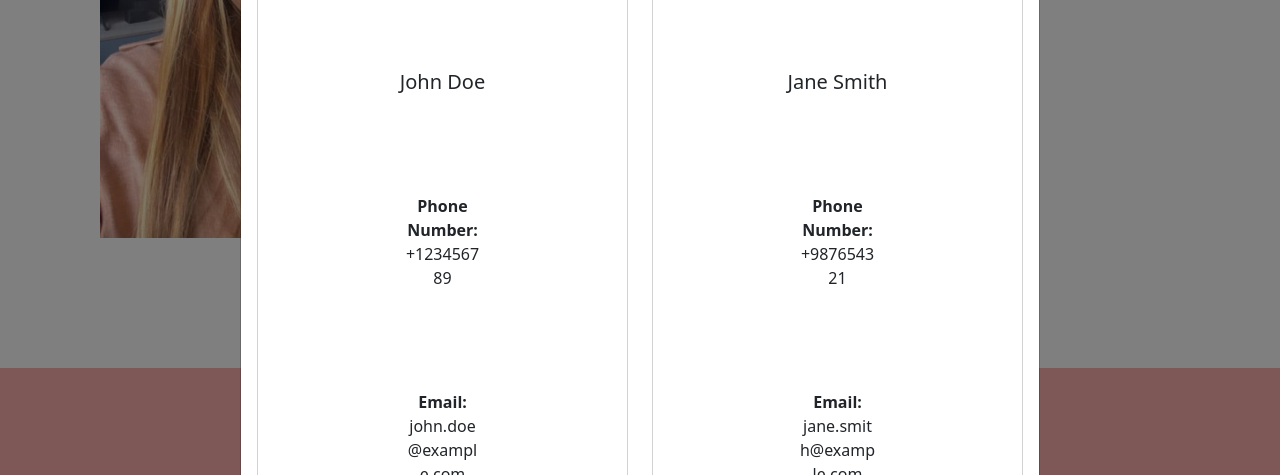
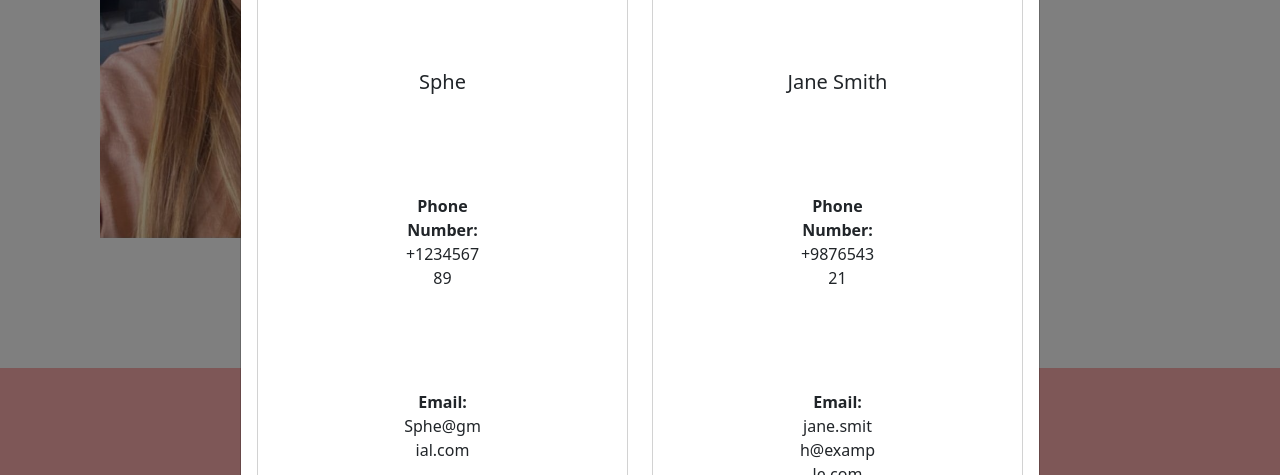
Before and after one commit to Luvuyotafeni/Salon, a React (Create React App) app: page / in a window 1280 px wide. Both pictures are taken after a click on the button "Meet The Team". Shown: the part 1290-1765 px from the top of the page. Built offline with nearby package versions, Linux system fonts and the light colour scheme.

Commit message:
fixing the conflicts betwenen my modals

```diff
--- a/src/components/About/About.jsx
+++ b/src/components/About/About.jsx
@@ -17,8 +17,8 @@ const About = () => {
                         feeling beautiful and confident. Whether you're looking for a fresh and stunning new hairstyle,
                         or perfectly manicured nails, our talented and experienced team is here to bring your beauty vision
                         to life. Join us at Barbie Hair and experience the ultimate in salon luxury and personalized care. </p>
-                        <button type="button" className="btn btn-dark mt-2 mb-2 button d-block mx-auto" data-bs-toggle="modal" data-bs-target=".bd-example-modal-lg">Meet The Team</button>
-                            <div className="modal fade bd-example-modal-lg" tabIndex="-1" role="dialog" aria-labelledby="myLargeModalLabel" aria-hidden="true">
+                        <button type="button" className="btn btn-dark mt-2 mb-2 button d-block mx-auto" data-bs-toggle="modal" data-bs-target=".bd-example-modal2-lg">Meet The Team</button>
+                            <div className="modal fade bd-example-modal2-lg" tabIndex="-1" role="dialog" aria-labelledby="myLargeModalLabel" aria-hidden="true">
                             <div className="modal-dialog modal-lg">
                                 <div className="modal-content">
                                 <div className="modal-header justify-content-center">
@@ -31,9 +31,9 @@ const About = () => {
                                         <div className="card">
                                         <img src="path/to/image1.jpg" className="card-img-top rounded-circle" alt="Team Member 1" style={{ width: '150px', height: '150px', margin: '20px auto' }} />
                                         <div className="card-body text-center">
-                                            <h5 className="card-title">John Doe</h5>
+                                            <h5 className="card-title">Sphe</h5>
                                             <p className="card-text"><strong>Phone Number:</strong> +123456789</p>
-                                            <p className="card-text"><strong>Email:</strong> john.doe@example.com</p>
+                                            <p className="card-text"><strong>Email:</strong> Sphe@gmial.com</p>
                                         </div>
                                         </div>
                                     </div>
```
